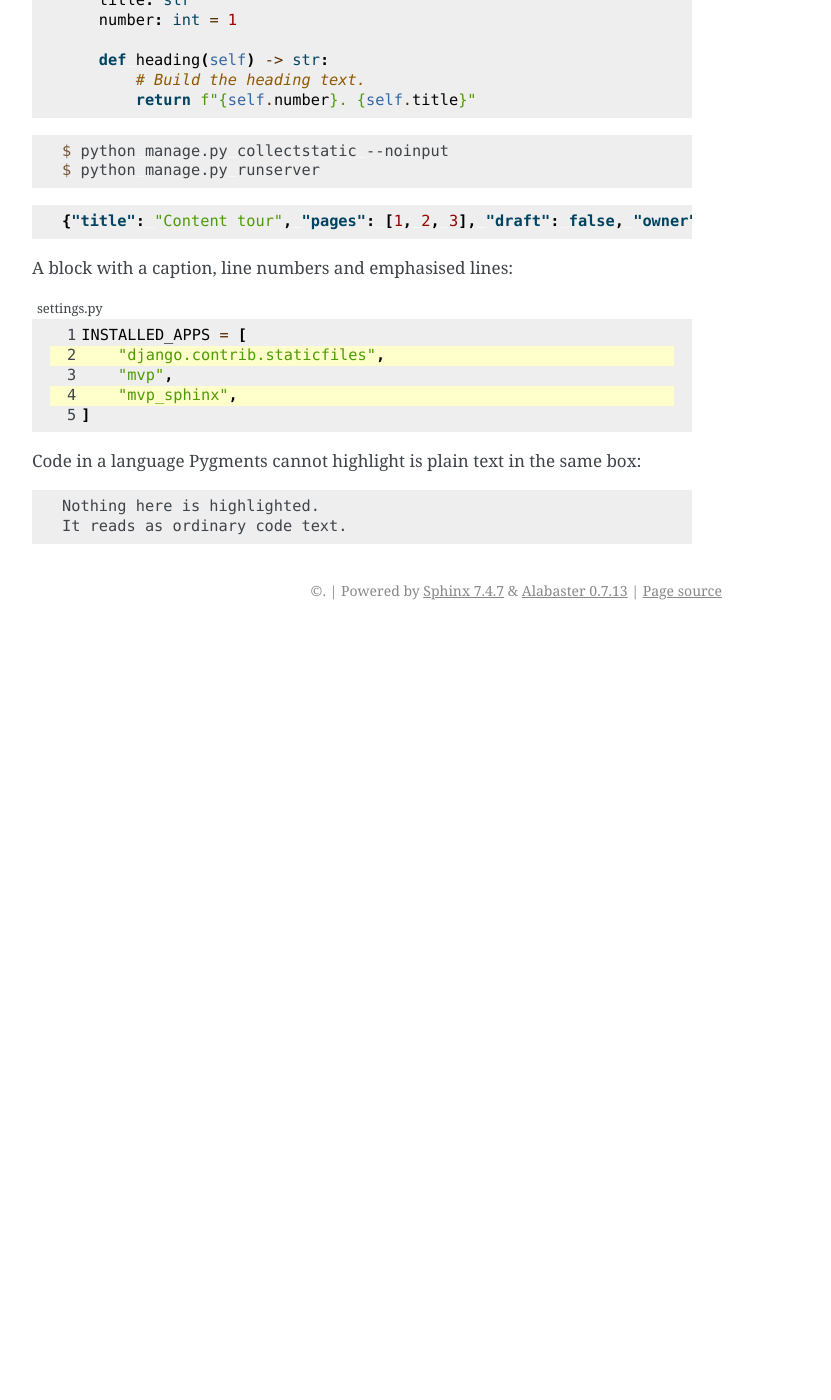
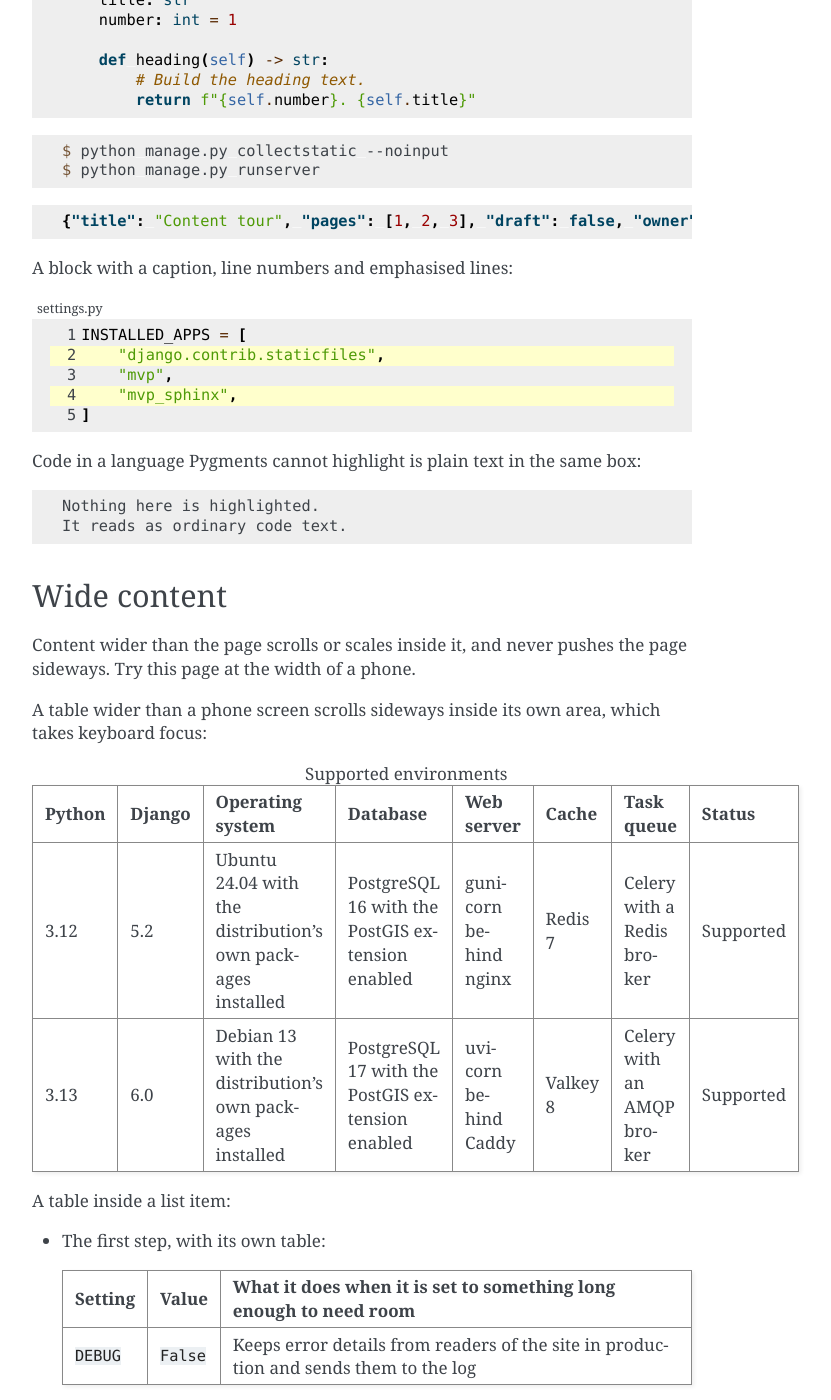
Before and after one commit to django-mvp/django-mvp-sphinx, a Sphinx documentation site: the page built from demo/docs/content-tour.rst, in a window 1280 px wide and 1400 px high, scrolled down 2335 px. Shown: the whole window, without its empty margins (388-1219 px from the left). Built offline with Sphinx 7.4.7, drawn with Linux system fonts in a browser that asks for light colours; before the commit the page ends 2965 px from its top, so only the background shows below that; some of the changed text lies outside the part shown.

Commit message:
T005: Keep tables, code and images inside the reading area

```diff
--- a/demo/docs/content-tour.rst
+++ b/demo/docs/content-tour.rst
@@ -134,3 +134,76 @@ Code in a language Pygments cannot highlight is plain text in the same box:
 
    Nothing here is highlighted.
    It reads as ordinary code text.
+
+Wide content
+------------
+
+Content wider than the page scrolls or scales inside it, and never pushes the
+page sideways. Try this page at the width of a phone.
+
+A table wider than a phone screen scrolls sideways inside its own area, which
+takes keyboard focus:
+
+.. list-table:: Supported environments
+   :header-rows: 1
+
+   * - Python
+     - Django
+     - Operating system
+     - Database
+     - Web server
+     - Cache
+     - Task queue
+     - Status
+   * - 3.12
+     - 5.2
+     - Ubuntu 24.04 with the distribution's own packages installed
+     - PostgreSQL 16 with the PostGIS extension enabled
+     - gunicorn behind nginx
+     - Redis 7
+     - Celery with a Redis broker
+     - Supported
+   * - 3.13
+     - 6.0
+     - Debian 13 with the distribution's own packages installed
+     - PostgreSQL 17 with the PostGIS extension enabled
+     - uvicorn behind Caddy
+     - Valkey 8
+     - Celery with an AMQP broker
+     - Supported
+
+A table inside a list item:
+
+* The first step, with its own table:
+
+  .. list-table::
+     :header-rows: 1
+
+     * - Setting
+       - Value
+       - What it does when it is set to something long enough to need room
+     * - ``DEBUG``
+       - ``False``
+       - Keeps error details from readers of the site in production and sends them to the log
+
+* The second step needs no table.
+
+A code line longer than the reading area scrolls inside its own box:
+
+.. code-block:: console
+
+   $ python manage.py collectstatic --noinput --clear --link --ignore "*.map" --ignore "*.scss" --ignore "node_modules" --verbosity 2
+
+An image wider than the reading area scales down to fit, keeping its ratio:
+
+.. image:: shell.png
+   :width: 2400px
+   :alt: A terminal prompt
+
+A figure keeps its caption with the image:
+
+.. figure:: shell.png
+   :width: 2400px
+   :alt: A terminal prompt
+
+   The caption stays inside the figure, under the image.
```
Also changed, not shown: CHANGELOG.md (+1 -0 lines), mvp_sphinx/static/mvp_sphinx/content.css (+29 -0 lines).
